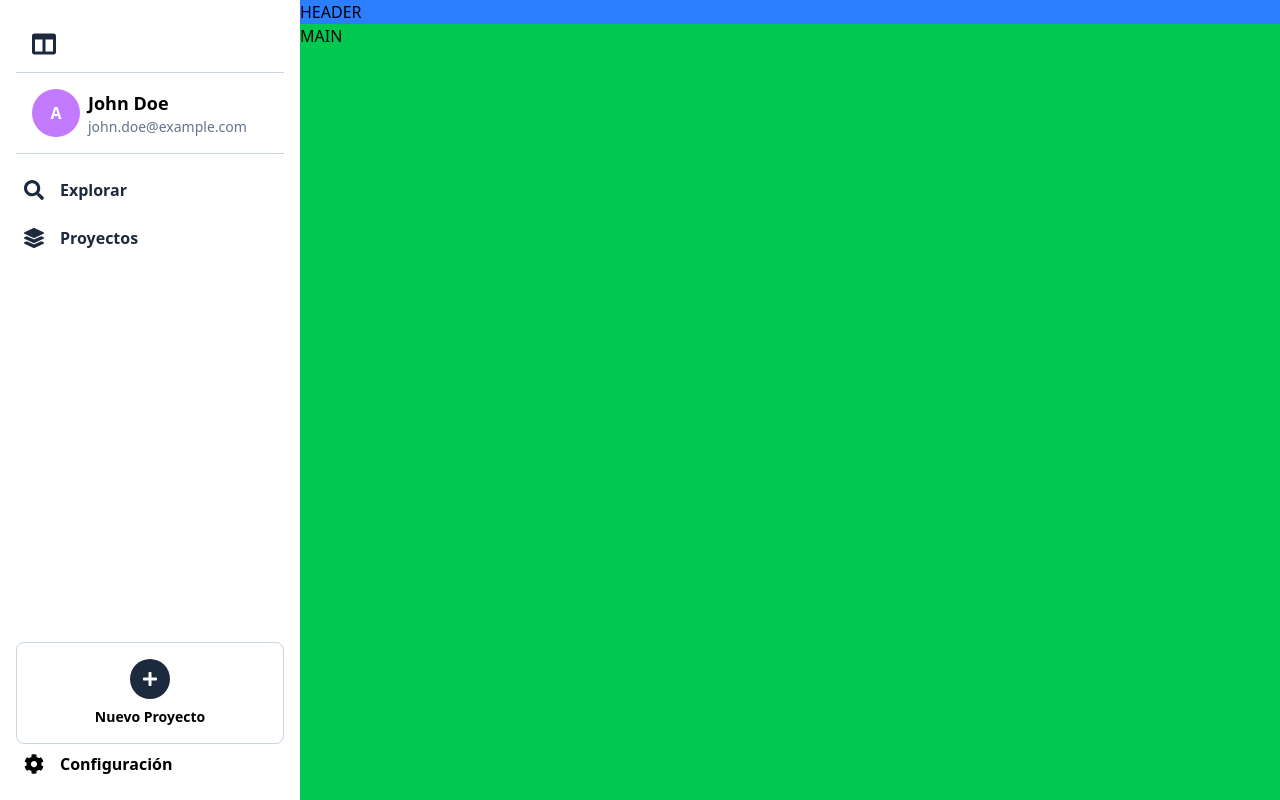
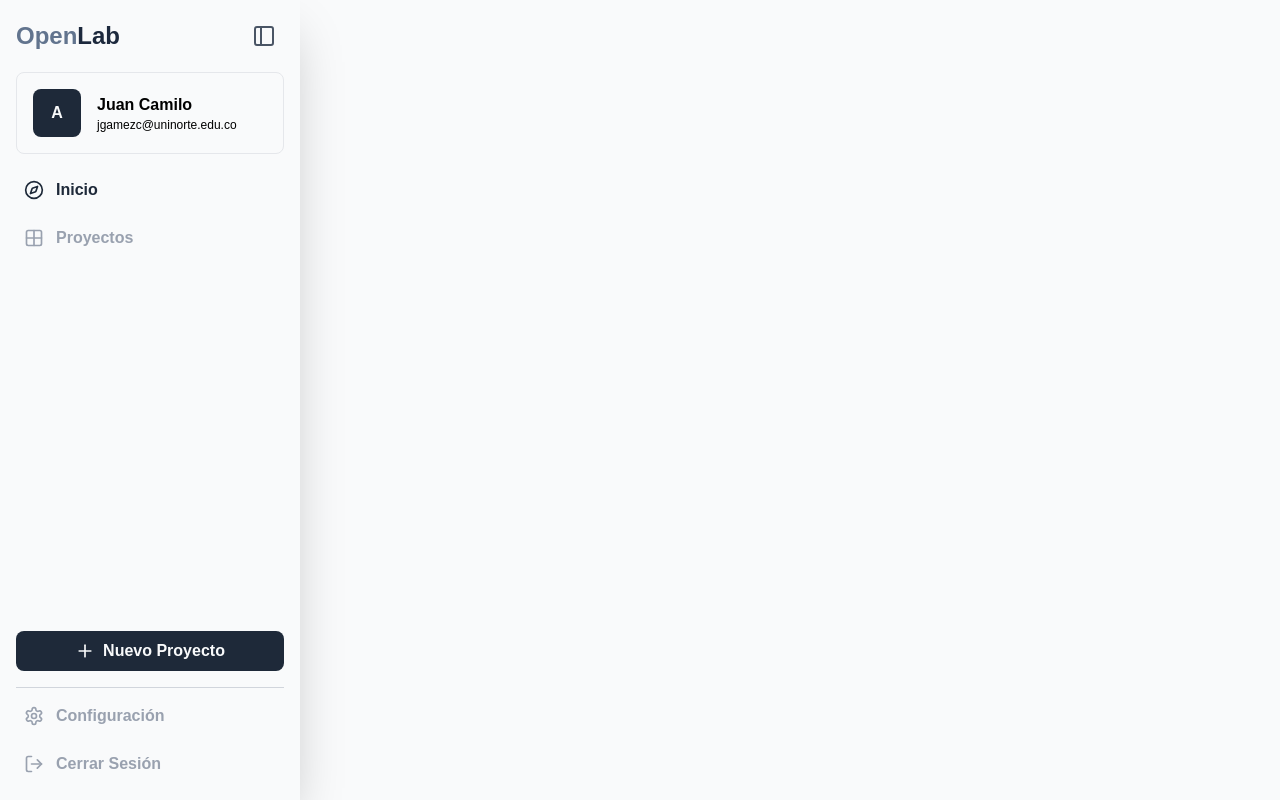
Before and after one commit to SrParavel/open-lab, an Astro site: page / in a window 1280 px wide. Built offline with nearby package versions, Linux system fonts and the light colour scheme; Astro itself is replaced by a stand-in of ours.

Commit message:
aside panel done

```diff
--- a/package.json
+++ b/package.json
@@ -10,6 +10,7 @@
   },
   "dependencies": {
     "@astrojs/react": "^4.2.7",
+    "@fontsource-variable/onest": "^5.2.8",
     "@tailwindcss/vite": "^4.1.6",
     "@types/react": "^19.1.3",
     "@types/react-dom": "^19.1.3",
--- a/src/components/Aside.tsx
+++ b/src/components/Aside.tsx
@@ -1,28 +1,29 @@
-import { FaSearch } from "react-icons/fa";
-import { FaRegCompass } from "react-icons/fa";
-import { FaLayerGroup } from "react-icons/fa";
-import { FaColumns } from "react-icons/fa";
-import { FaCog } from "react-icons/fa";
-import NavLink from "./NavLink";
+import { LuPanelLeft } from "react-icons/lu";
+import { LuSettings } from "react-icons/lu";
+import { LuLogOut } from "react-icons/lu";
+import { LuPlus } from "react-icons/lu";
+
+import IconButton from "./IconButton";
+import Logo from "./Logo";
+import Navigation from "./Navigation";
+import NavButton from "./NavButton";
 import Profile from "./Profile";
-import IconButton from "./IconButton";
-import NewProject from "./NewProject";
+import PrimaryButton from "./PrimaryButton";
+
 function Aside() {
   return (
-    <aside className="[grid-area:aside] p-4 flex flex-col">
-      <div className=" hover:bg-slate-100 rounded-lg cursor-pointer w-fit p-4">
-        <FaColumns className="size-6 text-slate-800" />
-      </div>
-      <section className="border-t border-slate-300 p-4">
-        <Profile name="John Doe" email="john.doe@example.com" avatar="https://via.placeholder.com/150" />
+    <aside className="p-4 flex flex-col gap-4 justify-between [grid-area:aside] shadow-2xl">
+      <section className="flex items-center justify-between">
+        <Logo></Logo>
+        <IconButton icon={LuPanelLeft} />
       </section>
-      <section className="flex flex-col gap-2 text-slate-800 grow border-t border-slate-300 py-4">
-        <NavLink icon={FaSearch}>Explorar</NavLink>
-        {/* <NavLink icon={<FaRegCompass />}>Explorar</NavLink> */}
-        <NavLink icon={FaLayerGroup}>Proyectos</NavLink>
+      <Profile name="Juan Camilo" email="jgamezc@uninorte.edu.co"></Profile>
+      <Navigation />
+      <PrimaryButton icon={LuPlus}>Nuevo Proyecto</PrimaryButton>
+      <section className="flex flex-col gap-2 border-t border-t-gray-300 pt-2">
+        <NavButton icon={LuSettings}>Configuración</NavButton>
+        <NavButton icon={LuLogOut}>Cerrar Sesión</NavButton>
       </section>
-      <NewProject />
-      <NavLink icon={FaCog}>Configuración</NavLink>
     </aside>
   );
 }
--- a/src/components/IconButton.tsx
+++ b/src/components/IconButton.tsx
@@ -1,14 +1,11 @@
-import type { ComponentType } from "react";
-
 type Props = {
-  icon: ComponentType<{ className?: string }>;
-  onClick: () => void;
+  icon: React.ComponentType<{ className?: string }>;
 };
 
-function IconButton({ icon: Icon, onClick }: Props) {
+function IconButton({ icon: Icon }: Props) {
   return (
-    <button onClick={onClick} className="p-2 hover:bg-slate-100 rounded-lg cursor-pointer transition">
-      <Icon className="size-6" />
+    <button className="hover:bg-gray-200 p-2 rounded-lg cursor-pointer">
+      <Icon className="size-6 text-gray-600" />
     </button>
   );
 }
--- /dev/null
+++ b/src/components/Logo.tsx
@@ -0,0 +1,9 @@
+function Logo() {
+  return (
+    <h1 className="text-2xl text-slate-500 font-semibold">
+      Open<span className="font-bold text-slate-800">Lab</span>
+    </h1>
+  );
+}
+
+export default Logo;
--- /dev/null
+++ b/src/components/NavButton.tsx
@@ -0,0 +1,20 @@
+type Props = {
+  icon: React.ComponentType<{ className?: string }>;
+  selected?: boolean;
+  children: React.ReactNode;
+};
+
+function NavButton({ icon: Icon, selected, children }: Props) {
+  return (
+    <li
+      className={`p-2 rounded-lg display flex gap-3 items-center font-semibold cursor-pointer transition hover:bg-gray-200 ${
+        selected ? " text-gray-800" : "text-gray-400 "
+      }`}
+    >
+      <Icon className="size-5" />
+      {children}
+    </li>
+  );
+}
+
+export default NavButton;
--- a/src/components/NavLink.tsx
+++ /dev/null
@@ -1,18 +0,0 @@
-import React from "react";
-import type { ComponentType, JSX } from "react";
-
-type Props = {
-  children: React.ReactNode;
-  icon: ComponentType<{ className?: string }>;
-};
-
-function NavLink({ children, icon: Icon }: Props) {
-  return (
-    <div className="p-2 flex items-center gap-4 font-semibold text-md hover:bg-slate-100 rounded-lg cursor-pointer transition">
-      <Icon className="size-5" />
-      <span>{children}</span>
-    </div>
-  );
-}
-
-export default NavLink;
--- /dev/null
+++ b/src/components/Navigation.tsx
@@ -0,0 +1,19 @@
+import { LuCompass } from "react-icons/lu";
+import { LuGrid2X2 } from "react-icons/lu";
+
+import NavButton from "./NavButton";
+
+function Navigation() {
+  return (
+    <nav className="grow">
+      <ul className="flex flex-col gap-2">
+        <NavButton icon={LuCompass} selected={true}>
+          Inicio
+        </NavButton>
+        <NavButton icon={LuGrid2X2}>Proyectos</NavButton>
+      </ul>
+    </nav>
+  );
+}
+
+export default Navigation;
--- a/src/components/NewProject.tsx
+++ /dev/null
@@ -1,14 +0,0 @@
-import { FaPlus } from "react-icons/fa";
-
-function NewProject() {
-  return (
-    <button className="flex flex-col border  border-slate-300 items-center gap-2 p-4 hover:bg-slate-100 rounded-lg cursor-pointer transition">
-      <span className="bg-slate-800 text-white font-bold rounded-full size-10 flex items-center justify-center">
-        <FaPlus className="size-4" />
-      </span>
-      <p className="text-sm font-semibold">Nuevo Proyecto</p>
-    </button>
-  );
-}
-
-export default NewProject;
--- /dev/null
+++ b/src/components/PrimaryButton.tsx
@@ -0,0 +1,17 @@
+import type React from "react";
+
+type Props = {
+  children: React.ReactNode;
+  icon?: React.ComponentType<{ className?: string }>;
+};
+
+function PrimaryButton({ children, icon: Icon }: Props) {
+  return (
+    <button className="bg-gray-800 text-gray-50 px-4 py-2 font-semibold rounded-lg flex items-center justify-center gap-2 hover:contrast-125 cursor-pointer transition">
+      {Icon && <Icon className="size-5" />}
+      {children}
+    </button>
+  );
+}
+
+export default PrimaryButton;
--- a/src/components/Profile.tsx
+++ b/src/components/Profile.tsx
@@ -1,18 +1,15 @@
 type Props = {
   name: string;
   email: string;
-  avatar: string;
 };
 
-function Profile({ name, email, avatar }: Props) {
+function Profile({ name, email }: Props) {
   return (
-    <div className="flex items-center gap-2 hover:bg-slate-50 cursor-pointer transition">
-      <span className="bg-purple-400 text-white font-bold rounded-full size-12 flex items-center justify-center">
-        A
-      </span>
+    <div className="p-4 flex gap-4 items-center border border-gray-200 rounded-lg">
+      <span className="size-12 flex items-center justify-center bg-gray-800 text-gray-50 font-bold rounded-lg">A</span>
       <div>
-        <h3 className="text-lg font-semibold">{name}</h3>
-        <h4 className="text-sm text-slate-500">{email}</h4>
+        <h3 className="font-semibold">{name}</h3>
+        <h4 className="text-xs">{email}</h4>
       </div>
     </div>
   );
--- a/src/layouts/Layout.astro
+++ b/src/layouts/Layout.astro
@@ -1,6 +1,8 @@
 ---
 import Aside from "../components/Aside";
 import "../styles/global.css";
+// Supports weights 100-900
+import "@fontsource-variable/onest";
 ---
 
 <!doctype html>
@@ -12,10 +14,10 @@ import "../styles/global.css";
     <meta name="generator" content={Astro.generator} />
     <title>Astro Basics</title>
   </head>
-  <body id="app">
+  <body id="app" class="bg-gray-50">
     <Aside />
-    <header class="bg-blue-500 [grid-area:header]">HEADER</header>
-    <main class="bg-green-500 [grid-area:main]">MAIN</main>
+    <header class="[grid-area:header]"></header>
+    <main class="[grid-area:main]"></main>
   </body>
 </html>
 
--- a/src/styles/global.css
+++ b/src/styles/global.css
@@ -1 +1,4 @@
 @import "tailwindcss";
+body {
+  font-family: "Onest Variable", sans-serif;
+}
```
Also changed, not shown: 1 other file.
